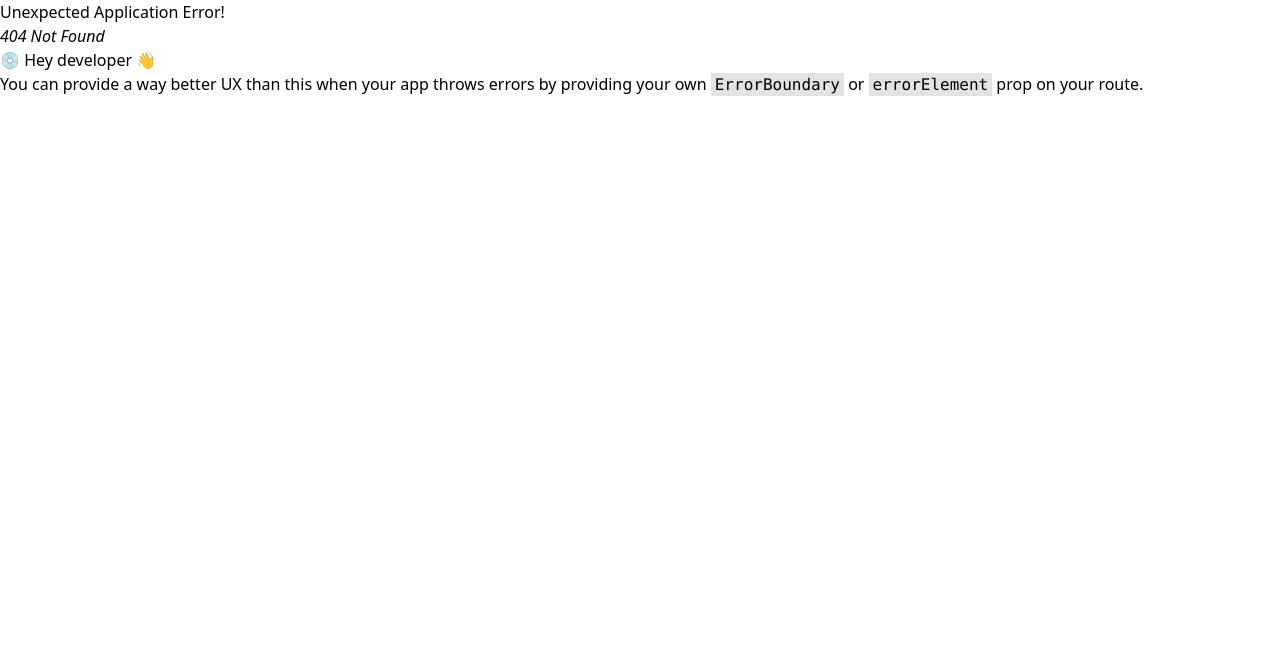
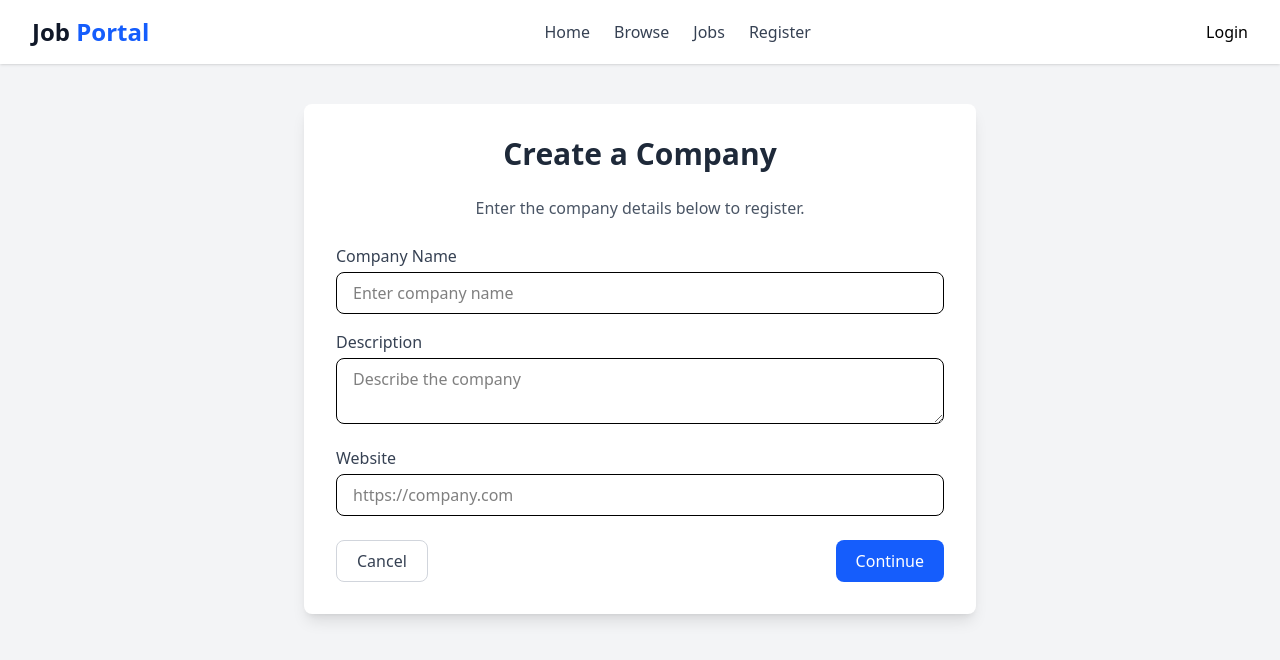
Before and after one commit to viveka941/JobPortal, a React (Vite) app in the folder Frontend/: page /admin/companies/create in a window 1280 px wide. Before the commit this address had no page. Shown: the top 660 px of the page. Built offline with nearby package versions, Linux system fonts and the light colour scheme.

Commit message:
feat: add Company management features with creation and setup components, enhance Companies view with navigation and filtering

```diff
--- a/Frontend/src/component/adminComponent/Companies.jsx
+++ b/Frontend/src/component/adminComponent/Companies.jsx
@@ -1,9 +1,25 @@
 import React from 'react'
+import Navbar from '../Navbar'
+import CompanyTable from './CompanyTable'
+import { useNavigate } from 'react-router-dom';
 
 export default function Companies() {
+  const navigate  = useNavigate()
   return (
     <div>
-      hii
+      <Navbar />
+      <div className="max-w-6xl mx-auto my-10 ">
+        <div className="flex justify-between items-center my-5">
+          <input type="text" placeholder="filter by name" />
+          <button onClick={() => navigate("/admin/companies/create")} className="bg-blue-500 text-white px-4 py-2 rounded-md">
+            {" "}
+            Add Company
+          </button>
+        </div>
+      </div>
+      <div>
+        <CompanyTable />
+      </div>
     </div>
-  )
+  );
 }
--- /dev/null
+++ b/Frontend/src/component/adminComponent/CompanyCreate.jsx
@@ -0,0 +1,114 @@
+import axios from "axios";
+import React, { useState } from "react";
+import { useNavigate } from "react-router-dom";
+import { useDispatch } from "react-redux";
+import Navbar from "../Navbar";
+import { setSingleCompany } from "../redux/companySlice";
+
+
+export default function CompanyCreate() {
+  const [companyName, setCompanyName] = useState("");
+  const [description, setDescription] = useState("");
+  const [website, setWebsite] = useState("");
+
+  const navigate = useNavigate();
+  const dispatch = useDispatch();
+
+  const registerNewCompany = async () => {
+    try {
+      const res = await axios.post(
+        "http://localhost:8000/api/company/register",
+        { companyName, description, website },
+        {
+          headers: {
+            "Content-Type": "application/json",
+          },
+          withCredentials: true,
+        }
+      );
+
+      if (res?.data?.success) {
+        dispatch(setSingleCompany(res.data.company));
+       console.log(res.data.company);
+        const companyId = res?.data?.company?._id;
+        navigate(`/admin/companies/${companyId}`);
+      }
+    } catch (error) {
+      console.log(error);
+
+    }
+  };
+
+  return (
+    <div className="bg-gray-100 min-h-screen">
+      <Navbar />
+      <div className="max-w-2xl mx-auto my-10 bg-white shadow-lg rounded-lg p-8">
+        <h1 className="text-3xl font-semibold text-gray-800 text-center mb-6">
+          Create a Company
+        </h1>
+        <p className="text-gray-600 text-center mb-6">
+          Enter the company details below to register.
+        </p>
+
+        <div className="space-y-4">
+          {/* Company Name Input */}
+          <div>
+            <label className="block text-gray-700 font-medium mb-1">
+              Company Name
+            </label>
+            <input
+              type="text"
+              placeholder="Enter company name"
+              className="w-full px-4 py-2 border rounded-lg focus:ring-2 focus:ring-blue-400 focus:outline-none"
+              value={companyName}
+              onChange={(e) => setCompanyName(e.target.value)}
+            />
+          </div>
+
+          {/* Company Description Input */}
+          <div>
+            <label className="block text-gray-700 font-medium mb-1">
+              Description
+            </label>
+            <textarea
+              placeholder="Describe the company"
+              className="w-full px-4 py-2 border rounded-lg focus:ring-2 focus:ring-blue-400 focus:outline-none"
+              value={description}
+              onChange={(e) => setDescription(e.target.value)}
+            />
+          </div>
+
+          {/* Company Website Input */}
+          <div>
+            <label className="block text-gray-700 font-medium mb-1">
+              Website
+            </label>
+            <input
+              type="text"
+              placeholder="https://company.com"
+              className="w-full px-4 py-2 border rounded-lg focus:ring-2 focus:ring-blue-400 focus:outline-none"
+              value={website}
+              onChange={(e) => setWebsite(e.target.value)}
+            />
+          </div>
+        </div>
+
+        {/* Buttons */}
+        <div className="flex justify-between mt-6">
+          <button
+            onClick={() => navigate("/admin/companies")}
+            className="px-5 py-2 text-gray-700 border border-gray-300 rounded-lg hover:bg-gray-200"
+          >
+            Cancel
+          </button>
+          <button
+            onClick={registerNewCompany}
+            className="px-5 py-2 bg-blue-600 text-white rounded-lg hover:bg-blue-700"
+          >
+            Continue
+          </button>
+        </div>
+      </div>
+    </div>
+  );
+}
--- /dev/null
+++ b/Frontend/src/component/adminComponent/CompanyTable.jsx
@@ -0,0 +1,60 @@
+import React from "react";
+
+export default function CompanyTable() {
+  const companies = [
+    {
+      logo: "https://upload.wikimedia.org/wikipedia/commons/2/2f/Google_2015_logo.svg",
+      name: "Google",
+      website: "https://www.google.com",
+    },
+    {
+      logo: "https://upload.wikimedia.org/wikipedia/commons/4/44/Microsoft_logo.svg",
+      name: "Microsoft",
+      website: "https://www.microsoft.com",
+    },
+    {
+      logo: "https://upload.wikimedia.org/wikipedia/commons/a/a9/Amazon_logo.svg",
+      name: "Amazon",
+      website: "https://www.amazon.com",
+    },
+  ];
+
+  return (
+    <div className="p-4">
+      <table className="w-full border border-gray-300 shadow-md rounded-lg">
+        <thead className="bg-gray-100">
+          <tr>
+            <th className="p-2 border">Company Logo</th>
+            <th className="p-2 border">Company Name</th>
+            <th className="p-2 border">Date</th>
+            <th className="p-2 border">Action </th>
+          </tr>
+        </thead>
+        <tbody>
+          {companies.map((company, index) => (
+            <tr key={index} className="text-center border-t hover:bg-gray-50">
+              <td className="p-2 border">
+                <img
+                  src={company.logo}
+                  alt={company.name}
+                  className="h-10 mx-auto"
+                />
+              </td>
+              <td className="p-2 border">{company.name}</td>
+              <td className="p-2 border">
+                <a
+                  href={company.website}
+                  target="_blank"
+                  rel="noopener noreferrer"
+                  className="text-blue-500 hover:underline"
+                >
+                  {company.website}
+                </a>
+              </td>
+            </tr>
+          ))}
+        </tbody>
+      </table>
+    </div>
+  );
+}
--- /dev/null
+++ b/Frontend/src/component/adminComponent/CompnaySetup.jsx
@@ -0,0 +1,9 @@
+import React from 'react'
+
+export default function CompnaySetup() {
+  return (
+    <div>
+      hii
+    </div>
+  )
+}
--- /dev/null
+++ b/Frontend/src/component/redux/companySlice.js
@@ -0,0 +1,17 @@
+import { createSlice } from "@reduxjs/toolkit";
+
+const companySlice = createSlice({
+  name: "company",
+  initialState: {
+    singleCompany: null, // Fixed typo
+  },
+  reducers: {
+    setSingleCompany: (state, action) => {
+      // Fixed typo
+      state.singleCompany = action.payload;
+    },
+  },
+});
+
+export const { setSingleCompany } = companySlice.actions; // Fixed typo
+export default companySlice.reducer;
--- a/Frontend/src/component/redux/store.js
+++ b/Frontend/src/component/redux/store.js
@@ -1,6 +1,7 @@
 import { combineReducers, configureStore } from "@reduxjs/toolkit";
 import authReducer from "./authSlice";
 import jobReducer from "./jobSlice";
+import companySlice from "./companySlice";
 import {
   persistStore,
   persistReducer,
@@ -22,6 +23,7 @@ const persistConfig = {
 const rootReducer = combineReducers({
   auth: authReducer, // Fix: No need for an extra "reducer" key
   job: jobReducer,
+  company: companySlice,
 });
 
 const persistedReducer = persistReducer(persistConfig, rootReducer);
--- a/Frontend/src/component/utils/data.js
+++ b/Frontend/src/component/utils/data.js
@@ -6,3 +6,5 @@ export const JOB_API_ENDPOINT = "http://localhost:8000/api/job";
 
 export const APPLICATION_API_ENDPOINT =
   "http://localhost:8000/api/application";
+
+  export const COMPANY_API_ENDPOINT = "http://localhost:8000/api/company";
```
Also changed, not shown: Frontend/src/App.jsx (+11 -1 lines).
